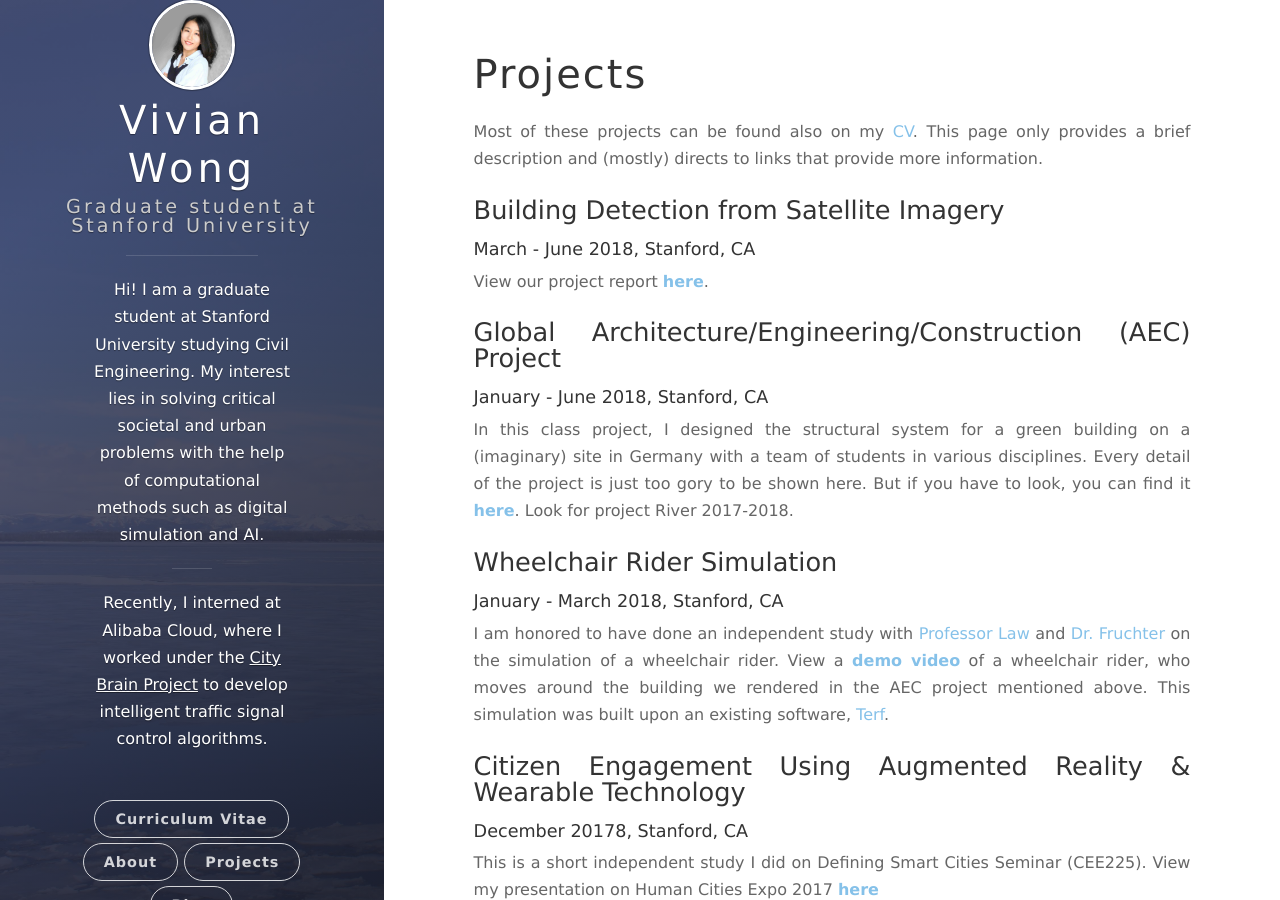
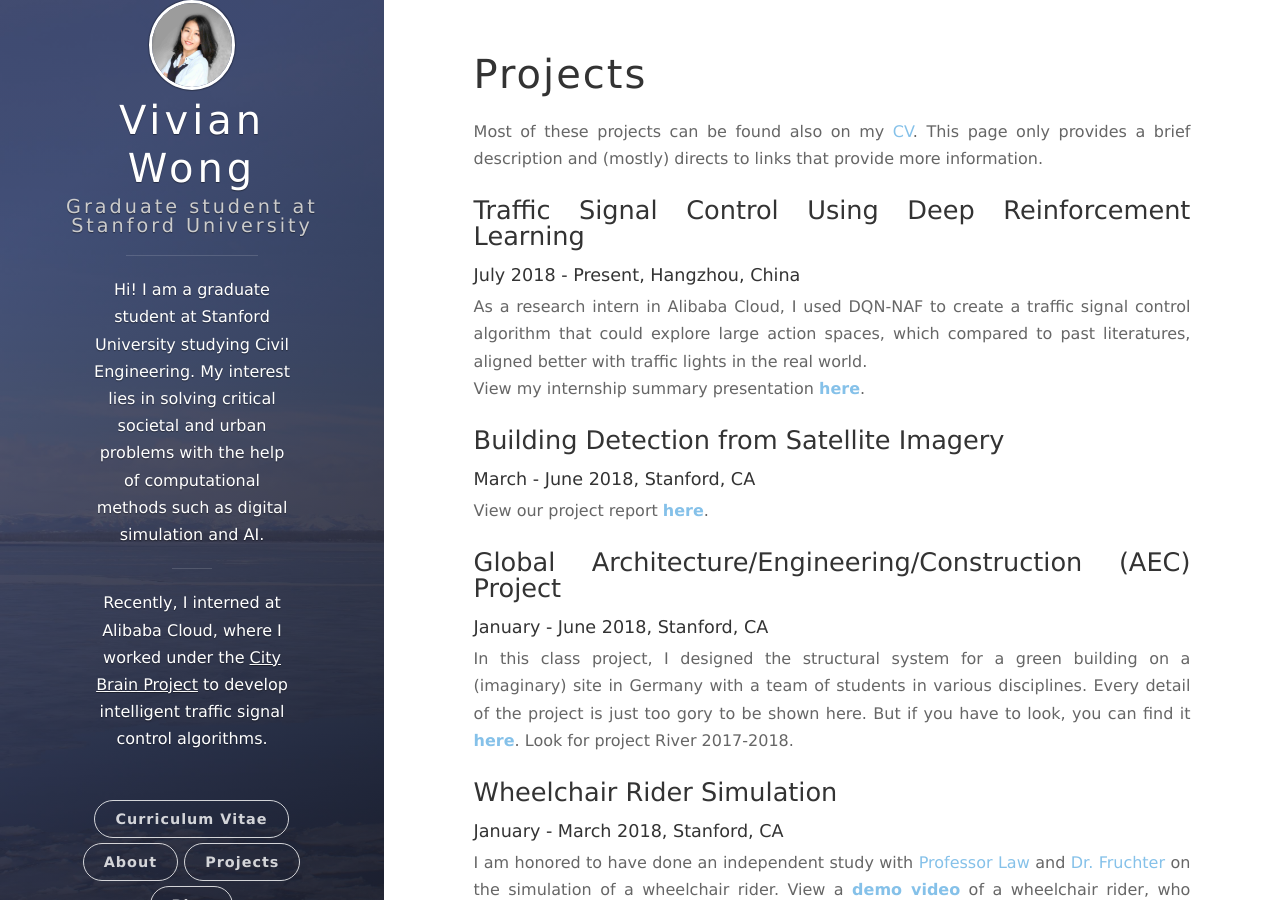
Before and after one commit to vivian-wong/vivian-wong.github.io, a Jekyll site: the page built from projects.md, in a window 1280 px wide and 900 px high. Built offline with Jekyll 4.4.1, drawn with Linux system fonts in a browser that asks for light colours; nearby versions of some CDN libraries.

Commit message:
updated cv and project with alibaba work

```diff
--- a/projects.md
+++ b/projects.md
@@ -4,6 +4,11 @@ title: Projects
 permalink: /projects/
 ---
 Most of these projects can be found also on my [CV](https://vivian-wong.github.io/cv.pdf). This page only provides a brief description and (mostly) directs to links that provide more information.
+
+### Traffic Signal Control Using Deep Reinforcement Learning
+#### July 2018 - Present, Hangzhou, China
+As a research intern in Alibaba Cloud, I used DQN-NAF to create a traffic signal control algorithm that could explore large action spaces, which compared to past literatures, aligned better with traffic lights in the real world.
+View my internship summary presentation [**here**](https://www.slideshare.net/slideshow/embed_code/key/ct9TtTnpTZY7oQ).
 
 ### Building Detection from Satellite Imagery
 #### March - June 2018, Stanford, CA
```
Also changed, not shown: 2 other files.
